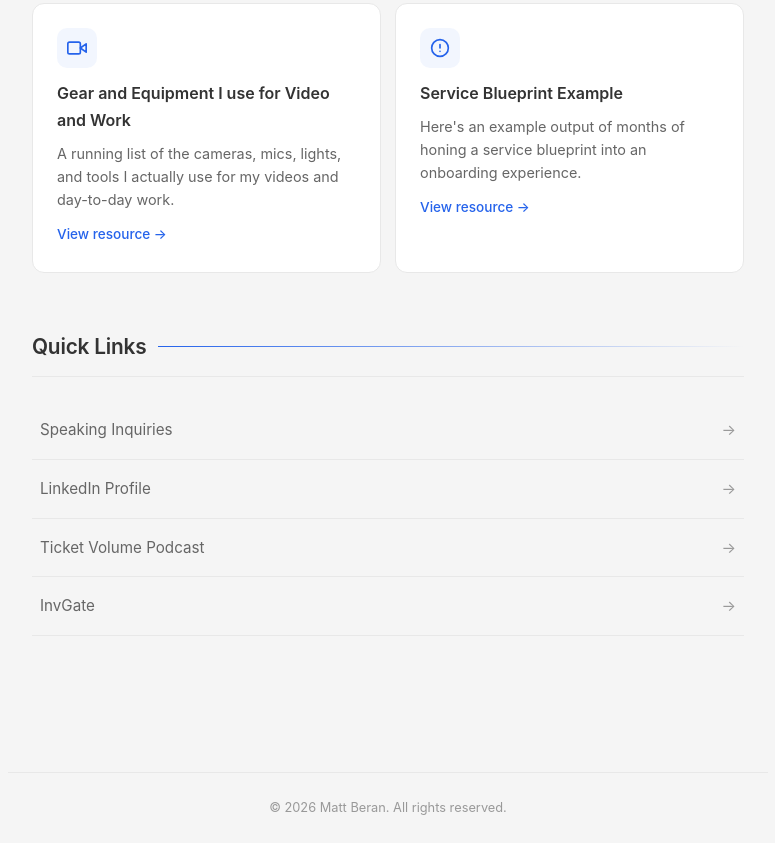
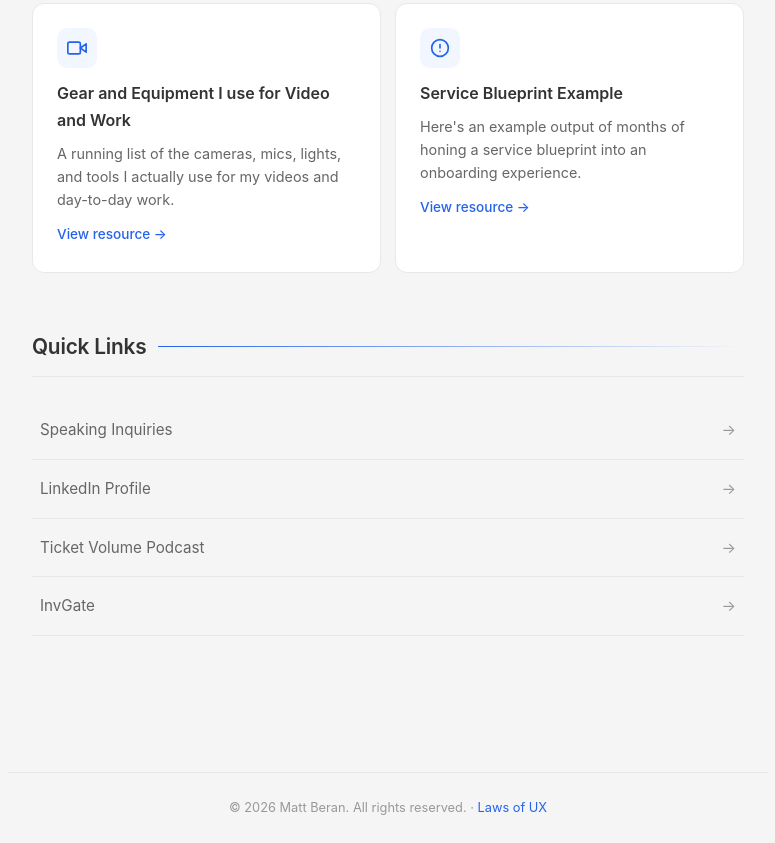
Before and after one commit to mattberan/mattberan, a website: page site/index.html in a window 1280 px wide. Shown: the part 5038-5881 px from the top of the page, without its empty margins (252-1027 px from the left). Drawn offline with Linux system fonts and the light colour scheme.

Commit message:
Add Laws of UX link to footer

```diff
--- a/site/index.html
+++ b/site/index.html
@@ -1188,7 +1188,7 @@
 </main>
 
 <footer>
-<p>&copy; 2026 Matt Beran. All rights reserved.</p>
+<p>&copy; 2026 Matt Beran. All rights reserved. &middot; <a href="/lawsofUX/">Laws of UX</a></p>
 </footer>
 
 <script>
```
